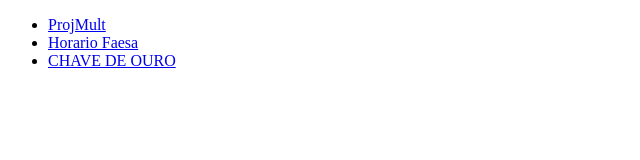
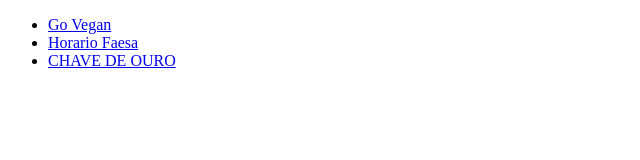
Before and after one commit to geanCarneiro/geancarneiro.github.io, a plain HTML site: page index.html in a window 1280 px wide. Shown: the full height of the page, 0-640 px from the left. Drawn offline with Linux system fonts and the light colour scheme.

Commit message:
Update index.html

```diff
--- a/index.html
+++ b/index.html
@@ -6,7 +6,7 @@
   </head>
   <body>
     <ul>
-      <li><a href="/ProjMult">ProjMult</a></li>
+      <li><a href="/GoVegan">Go Vegan</a></li>
       <li><a href="/HorarioAula">Horario Faesa</a></li>
       <li><a href="/SistemaChaveDeOuro">CHAVE DE OURO</a></li>
     </ul>
```
